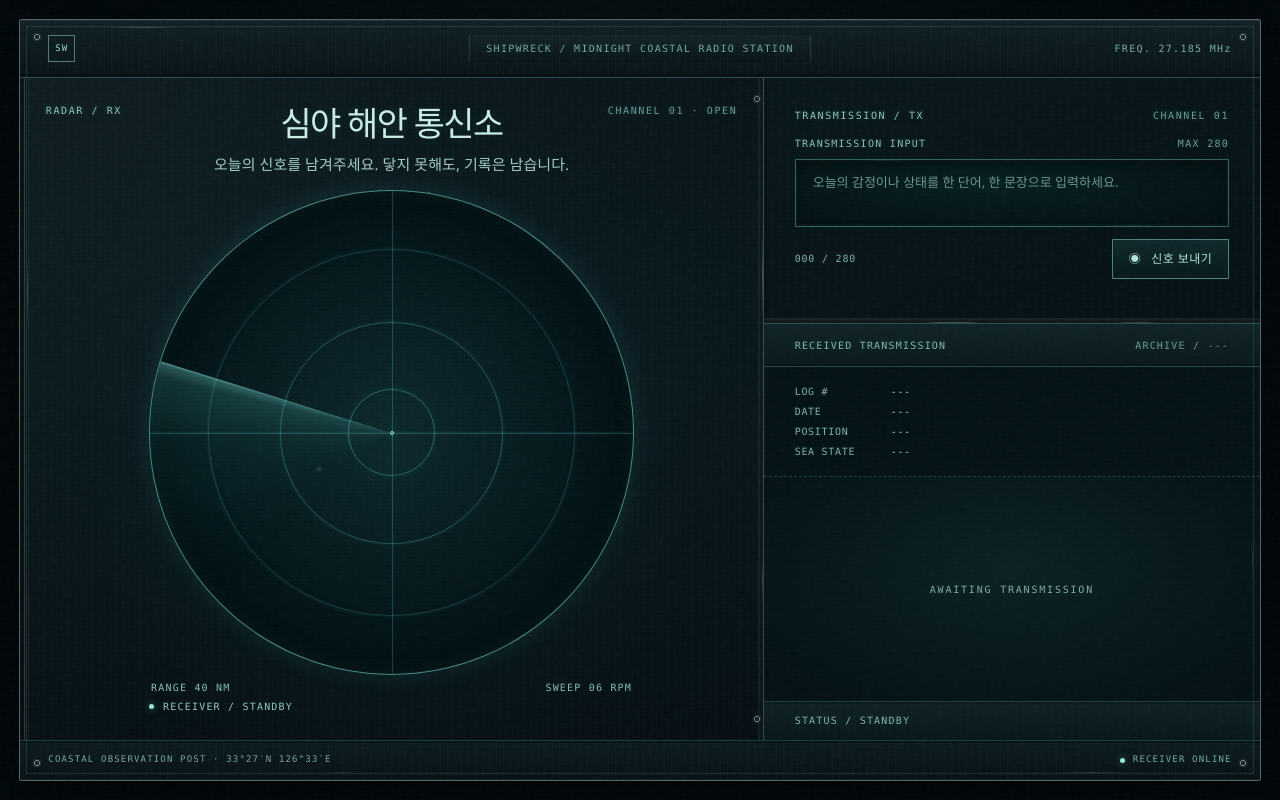
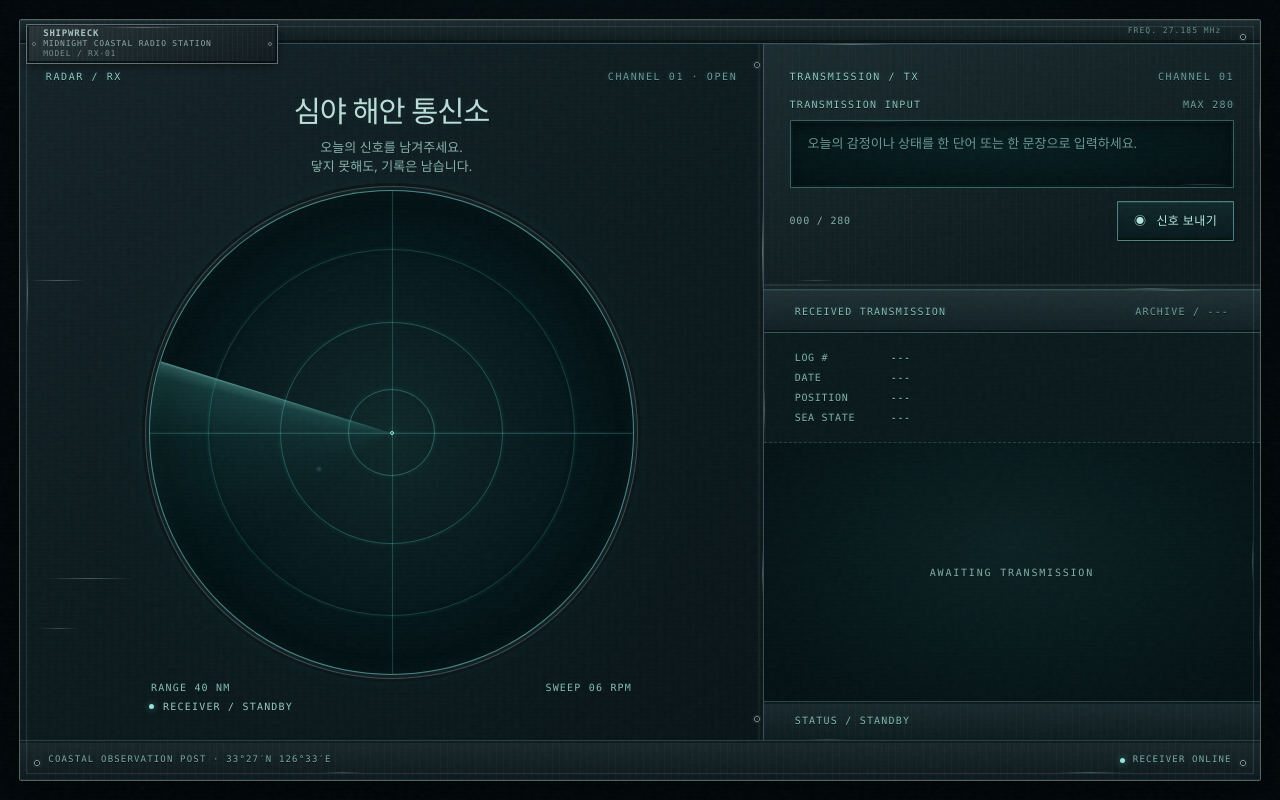
Before and after one commit to overthenebular/shipwreck, a Next.js app: page / in a window 1280 px wide. Built offline with nearby package versions, Linux system fonts and the light colour scheme.

Commit message:
Refine Shipwreck metal console

```diff
--- a/app/globals.css
+++ b/app/globals.css
@@ -44,7 +44,7 @@ button, textarea { font: inherit; }
 .equipment-frame {
   position: relative;
   display: grid;
-  grid-template-rows: 58px minmax(0, 1fr) 40px;
+  grid-template-rows: 24px minmax(0, 1fr) 40px;
   width: min(100%, 1600px);
   height: 100%;
   margin: 0 auto;
@@ -52,9 +52,9 @@ button, textarea { font: inherit; }
   border: 1px solid #536267;
   border-radius: 2px;
   background:
-    repeating-linear-gradient(90deg, rgba(184, 200, 202, .012) 0 1px, transparent 1px 6px),
-    linear-gradient(155deg, rgba(182, 203, 205, .035), transparent 36%, rgba(0, 0, 0, .09)),
-    radial-gradient(ellipse at 35% 42%, #0a1b20 0, #071318 48%, #040b0e 100%);
+    repeating-linear-gradient(0deg, rgba(174, 194, 194, .018) 0 1px, transparent 1px 5px),
+    repeating-linear-gradient(90deg, rgba(184, 200, 202, .02) 0 1px, transparent 1px 7px),
+    linear-gradient(155deg, #172429, #0c181d 48%, #080f12);
   box-shadow: inset 0 0 0 4px #070c0e, inset 0 0 0 5px rgba(163, 190, 194, .23), inset 0 0 0 8px #0a1114, inset 0 0 0 9px rgba(116, 143, 149, .11), 0 15px 50px rgba(0, 0, 0, .55);
 }
 .equipment-frame::before {
@@ -64,7 +64,6 @@ button, textarea { font: inherit; }
   z-index: 3;
   pointer-events: none;
   background:
-    radial-gradient(circle, #263338 0 1px, #050a0c 1.2px 2px, #899b9e 2.2px 2.8px, #1d2c31 3px 4px, transparent 4.8px) left 12px top 12px / 10px 10px no-repeat,
     radial-gradient(circle, #263338 0 1px, #050a0c 1.2px 2px, #899b9e 2.2px 2.8px, #1d2c31 3px 4px, transparent 4.8px) right 12px top 12px / 10px 10px no-repeat,
     radial-gradient(circle, #263338 0 1px, #050a0c 1.2px 2px, #899b9e 2.2px 2.8px, #1d2c31 3px 4px, transparent 4.8px) left 12px bottom 12px / 10px 10px no-repeat,
     radial-gradient(circle, #263338 0 1px, #050a0c 1.2px 2px, #899b9e 2.2px 2.8px, #1d2c31 3px 4px, transparent 4.8px) right 12px bottom 12px / 10px 10px no-repeat;
@@ -78,11 +77,13 @@ button, textarea { font: inherit; }
   border: 1px solid rgba(135, 164, 170, .18);
   pointer-events: none;
   background:
-    linear-gradient(90deg, transparent, rgba(161, 182, 185, .3), transparent) left 78px top 0 / 78px 1px no-repeat,
-    linear-gradient(90deg, transparent, rgba(161, 182, 185, .22), transparent) right 130px bottom 0 / 66px 1px no-repeat,
-    linear-gradient(180deg, transparent, rgba(161, 182, 185, .26), transparent) left 0 top 34% / 1px 71px no-repeat,
-    linear-gradient(180deg, transparent, rgba(161, 182, 185, .18), transparent) right 0 bottom 27% / 1px 44px no-repeat,
-    linear-gradient(90deg, transparent, rgba(161, 182, 185, .16), transparent) left 25% bottom 0 / 38px 1px no-repeat;
+    linear-gradient(90deg, transparent, rgba(176, 193, 193, .42), transparent) left 78px top 0 / 78px 1px no-repeat,
+    linear-gradient(90deg, transparent, rgba(176, 193, 193, .32), transparent) right 130px bottom 0 / 66px 1px no-repeat,
+    linear-gradient(180deg, transparent, rgba(176, 193, 193, .4), transparent) left 0 top 34% / 1px 71px no-repeat,
+    linear-gradient(180deg, transparent, rgba(176, 193, 193, .3), transparent) right 0 bottom 27% / 1px 44px no-repeat,
+    linear-gradient(90deg, transparent, rgba(176, 193, 193, .28), transparent) left 25% bottom 0 / 38px 1px no-repeat,
+    linear-gradient(90deg, transparent, rgba(187, 201, 200, .34), transparent) left 18px bottom 26% / 88px 1px no-repeat,
+    linear-gradient(90deg, transparent, rgba(187, 201, 200, .22), transparent) right 24px top 21% / 52px 1px no-repeat;
 }
 .masthead, .station-footer {
   display: grid;
@@ -95,34 +96,21 @@ button, textarea { font: inherit; }
   letter-spacing: .13em;
 }
 .masthead {
+  display: flex;
+  justify-content: flex-end;
+  padding-right: clamp(26px, 3vw, 45px);
   border-bottom: 1px solid rgba(94, 174, 171, .31);
-  background: repeating-linear-gradient(90deg, rgba(173, 193, 197, .019) 0 1px, transparent 1px 7px), linear-gradient(#102025, #081318);
+  background: repeating-linear-gradient(90deg, rgba(173, 193, 197, .03) 0 1px, transparent 1px 7px), linear-gradient(#1b292d, #0d191d);
   box-shadow: inset 0 1px rgba(197, 215, 217, .08), inset 0 -3px rgba(0, 0, 0, .32);
+  font-size: 8px;
 }
 .masthead p, .station-footer p { margin: 0; }
-.masthead p:nth-child(2) {
-  padding: 7px 16px;
-  border-left: 1px solid rgba(171, 193, 196, .16);
-  border-right: 1px solid rgba(171, 193, 196, .16);
-  background: linear-gradient(180deg, rgba(177, 196, 199, .035), rgba(0, 0, 0, .1));
-  text-shadow: 0 1px #03090b, 0 0 6px rgba(94, 211, 202, .21);
-  white-space: nowrap;
-}
-.brand-mark {
-  display: grid;
-  place-items: center;
-  width: 27px;
-  height: 27px;
-  border: 1px solid #527b7a;
-  color: #9adbd4;
-  font-size: 9px;
-}
-.frequency { justify-self: end; white-space: nowrap; }
+.frequency { color: #648c8a; white-space: nowrap; }
 .station-footer {
   grid-template-columns: 1fr 1fr;
   border-top: 1px solid rgba(94, 174, 171, .27);
   font-size: 9px;
-  background: repeating-linear-gradient(90deg, rgba(173, 193, 197, .016) 0 1px, transparent 1px 7px), linear-gradient(#0c1b1f, #071115);
+  background: repeating-linear-gradient(90deg, rgba(173, 193, 197, .03) 0 1px, transparent 1px 7px), linear-gradient(#19272b, #0d181c);
   box-shadow: inset 0 2px rgba(0, 0, 0, .3), inset 0 -1px rgba(195, 215, 218, .06);
 }
 .station-footer p:first-child { text-shadow: 0 1px #020608, 0 -1px rgba(175, 195, 199, .09); }
@@ -142,9 +130,9 @@ button, textarea { font: inherit; }
   padding: clamp(19px, 2vw, 31px);
   border-right: 1px solid rgba(161, 187, 191, .3);
   background:
-    radial-gradient(ellipse at 50% 59%, rgba(35, 116, 113, .09), transparent 58%),
-    repeating-linear-gradient(90deg, rgba(169, 190, 193, .006) 0 1px, transparent 1px 8px),
-    linear-gradient(115deg, rgba(91, 174, 171, .035), transparent 42%);
+    radial-gradient(ellipse at 50% 59%, rgba(35, 116, 113, .06), transparent 58%),
+    repeating-linear-gradient(90deg, rgba(169, 190, 193, .015) 0 1px, transparent 1px 8px),
+    linear-gradient(145deg, #152329, #0c1a1e 48%, #091417);
   box-shadow: inset -3px 0 rgba(0, 0, 0, .28), inset -5px 0 rgba(149, 180, 185, .07);
 }
 .receiver-panel::before {
@@ -153,8 +141,10 @@ button, textarea { font: inherit; }
   inset: 0;
   pointer-events: none;
   background:
-    linear-gradient(180deg, transparent, rgba(162, 183, 188, .35), transparent) right 0 top 27% / 1px 84px no-repeat,
-    linear-gradient(180deg, transparent, rgba(162, 183, 188, .22), transparent) right 0 bottom 22% / 1px 49px no-repeat;
+    linear-gradient(180deg, transparent, rgba(184, 199, 200, .46), transparent) right 0 top 27% / 1px 84px no-repeat,
+    linear-gradient(180deg, transparent, rgba(184, 199, 200, .32), transparent) right 0 bottom 22% / 1px 49px no-repeat,
+    linear-gradient(90deg, transparent, rgba(184, 199, 200, .34), transparent) left 10px top 34% / 56px 1px no-repeat,
+    linear-gradient(90deg, transparent, rgba(184, 199, 200, .25), transparent) left 18px bottom 16% / 41px 1px no-repeat;
 }
 .receiver-panel::after {
   content: "";
@@ -166,6 +156,43 @@ button, textarea { font: inherit; }
     radial-gradient(circle, #263338 0 1px, #050a0c 1.2px 2px, #899b9e 2.2px 2.8px, #1d2c31 3px 4px, transparent 4.8px) right 1px bottom 16px / 10px 10px no-repeat;
   opacity: .85;
 }
+.equipment-plate {
+  position: absolute;
+  top: -20px;
+  left: 6px;
+  z-index: 2;
+  display: grid;
+  gap: 1px;
+  width: 252px;
+  padding: 4px 16px;
+  border: 1px solid rgba(150, 170, 171, .55);
+  border-radius: 1px;
+  background:
+    linear-gradient(90deg, transparent, rgba(191, 204, 201, .3), transparent) left 18% top 0 / 46px 1px no-repeat,
+    linear-gradient(90deg, transparent, rgba(181, 197, 194, .21), transparent) right 17% bottom 0 / 37px 1px no-repeat,
+    repeating-linear-gradient(90deg, rgba(190, 204, 202, .035) 0 1px, transparent 1px 5px),
+    linear-gradient(160deg, #283438, #172226 65%, #111a1e);
+  box-shadow: inset 0 0 0 2px rgba(4, 10, 12, .65), inset 0 1px rgba(214, 224, 221, .13), inset 0 -2px rgba(0, 0, 0, .3), 0 2px 8px rgba(0, 0, 0, .45);
+  color: #8eaaa7;
+  font: 8px/1.1 var(--font-geist-mono), monospace;
+  letter-spacing: .1em;
+  pointer-events: none;
+}
+.equipment-plate::before, .equipment-plate::after {
+  content: "";
+  position: absolute;
+  top: calc(50% - 2px);
+  width: 4px;
+  height: 4px;
+  border: 1px solid #70817f;
+  border-radius: 50%;
+  background: #142023;
+  box-shadow: inset 0 0 0 1px #080f11;
+}
+.equipment-plate::before { left: 5px; }
+.equipment-plate::after { right: 5px; }
+.equipment-plate strong { color: #a6c4bf; font-size: 9px; font-weight: 600; }
+.equipment-plate small { color: #728e8b; font: inherit; }
 .panel-heading {
   display: flex;
   justify-content: space-between;
@@ -178,10 +205,8 @@ button, textarea { font: inherit; }
 }
 .panel-heading span:last-child { color: #6d9d9a; text-align: right; }
 .receiver-header {
-  display: grid;
-  grid-template-columns: minmax(0, 1fr) auto minmax(0, 1fr);
-  align-items: start;
-  gap: 12px;
+  display: flex;
+  justify-content: space-between;
   width: 100%;
 }
 .receiver-header span {
@@ -191,9 +216,12 @@ button, textarea { font: inherit; }
   white-space: nowrap;
   text-shadow: 0 1px #03090b, 0 0 5px rgba(103, 218, 208, .25);
 }
-.receiver-header span:last-child { justify-self: end; color: #6d9d9a; }
-h1 { margin: 0; color: #caebe6; font-size: clamp(28px, 2.65vw, 39px); font-weight: 400; letter-spacing: -.045em; line-height: 1.12; text-align: center; white-space: nowrap; text-shadow: 0 0 13px rgba(93, 213, 202, .12); }
-.description { margin: 10px 0 0; color: #a3ccc5; font-size: 15px; line-height: 1.6; letter-spacing: .005em; text-align: center; }
+.receiver-header span:last-child { color: #6d9d9a; }
+.intro { margin-top: 12px; text-align: center; }
+h1 { margin: 0; color: #bdded8; font-size: clamp(26px, 2.3vw, 34px); font-weight: 300; letter-spacing: -.035em; line-height: 1.1; white-space: nowrap; text-shadow: 0 0 10px rgba(93, 213, 202, .1); }
+.description { margin: 12px 0 0; color: #86b1ab; font-size: 13px; line-height: 1.35; letter-spacing: .005em; }
+.description span { display: block; }
+.description span + span { margin-top: 1px; }
 
 .radar-block { width: min(100%, 68vh, calc(100svh - 315px), 720px); margin: auto auto 0; }
 .radar {
@@ -205,7 +233,13 @@ h1 { margin: 0; color: #caebe6; font-size: clamp(28px, 2.65vw, 39px); font-weigh
   background:
     linear-gradient(0deg, transparent calc(50% - .5px), rgba(78, 168, 161, .1) 50%, transparent calc(50% + .5px)),
     radial-gradient(circle, rgba(29, 88, 86, .16), rgba(5, 23, 27, .89) 55%, #041216 100%);
-  box-shadow: inset 0 0 52px rgba(0, 0, 0, .55), inset 0 0 20px rgba(76, 197, 184, .12), 0 0 27px rgba(99, 231, 218, .09);
+  box-shadow:
+    inset 0 0 52px rgba(0, 0, 0, .55),
+    inset 0 0 20px rgba(76, 197, 184, .12),
+    0 0 0 3px #101e22,
+    0 0 0 4px rgba(153, 176, 174, .34),
+    0 0 0 7px #0a161a,
+    0 0 27px rgba(99, 231, 218, .07);
 }
 .radar::before {
   content: "";
@@ -278,27 +312,28 @@ h1 { margin: 0; color: #caebe6; font-size: clamp(28px, 2.65vw, 39px); font-weigh
 .status-text { animation: status-appear .24s ease-out both; }
 .status-dot { flex: none; width: 5px; height: 5px; border-radius: 50%; background: #95e5da; box-shadow: 0 0 7px rgba(121, 232, 219, .5); }
 
-.transmission-panel { display: grid; grid-template-rows: minmax(245px, 33fr) minmax(0, 67fr); background: #071317; box-shadow: inset 3px 0 rgba(0, 0, 0, .26); }
+.transmission-panel { display: grid; grid-template-rows: minmax(245px, 33fr) minmax(0, 67fr); background: #111e22; box-shadow: inset 3px 0 rgba(0, 0, 0, .34); }
 .input-panel {
   position: relative;
   display: flex;
   flex-direction: column;
   min-height: 0;
-  padding: clamp(20px, 2.4vw, 38px);
+  padding: clamp(19px, 2vw, 31px);
   background:
-    repeating-linear-gradient(90deg, rgba(90, 172, 166, .014) 0 1px, transparent 1px 8px),
-    linear-gradient(160deg, rgba(78, 167, 162, .028), rgba(0, 0, 0, .14));
-  box-shadow: inset 0 -3px rgba(0, 0, 0, .26), inset 0 -5px rgba(162, 188, 192, .09);
+    repeating-linear-gradient(90deg, rgba(176, 194, 192, .021) 0 1px, transparent 1px 7px),
+    linear-gradient(160deg, #1b2b2f, #0d1a1e 75%);
+  box-shadow: inset 0 1px rgba(208, 221, 217, .05), inset 0 -3px rgba(0, 0, 0, .36), inset 0 -5px rgba(162, 188, 192, .13);
 }
 .input-panel::after {
   content: "";
   position: absolute;
-  left: 22%;
-  right: 11%;
-  bottom: 0;
-  height: 1px;
+  inset: 0;
   pointer-events: none;
-  background: linear-gradient(90deg, transparent 0 16%, rgba(169, 189, 193, .3) 20% 28%, transparent 32% 74%, rgba(169, 189, 193, .22) 77% 82%, transparent 86%);
+  background:
+    linear-gradient(90deg, transparent, rgba(188, 202, 199, .38), transparent) left 12% top 0 / 74px 1px no-repeat,
+    linear-gradient(90deg, transparent, rgba(188, 202, 199, .3), transparent) right 18% bottom 0 / 58px 1px no-repeat,
+    linear-gradient(180deg, transparent, rgba(188, 202, 199, .28), transparent) right 0 top 28% / 1px 51px no-repeat,
+    linear-gradient(90deg, transparent, rgba(188, 202, 199, .2), transparent) left 7% bottom 8px / 39px 1px no-repeat;
 }
 .signal-form { display: flex; flex: 1; flex-direction: column; min-height: 0; margin-top: 16px; }
 .field-heading, .form-row { display: flex; justify-content: space-between; align-items: center; gap: 12px; }
@@ -345,8 +380,9 @@ button {
   letter-spacing: .035em;
   cursor: pointer;
   transition: background .2s, border-color .2s;
+  box-shadow: inset 0 1px rgba(181, 224, 214, .12), inset 0 -2px rgba(0, 0, 0, .38), 0 1px 3px rgba(0, 0, 0, .26);
 }
-button:hover:not(:disabled), button:focus-visible { border-color: rgba(170, 245, 231, .83); background: #173438; box-shadow: 0 0 9px rgba(100, 224, 210, .13); }
+button:hover:not(:disabled), button:focus-visible { border-color: rgba(170, 245, 231, .83); background: #173438; box-shadow: inset 0 1px rgba(181, 224, 214, .18), inset 0 -2px rgba(0, 0, 0, .38), 0 0 9px rgba(100, 224, 210, .13); }
 button:disabled { opacity: .58; cursor: wait; }
 
 .log-card {
@@ -356,8 +392,8 @@ button:disabled { opacity: .58; cursor: wait; }
   min-height: 0;
   overflow: hidden;
   border-top: 1px solid rgba(106, 189, 181, .35);
-  background: repeating-linear-gradient(90deg, rgba(88, 177, 170, .01) 0 1px, transparent 1px 9px), #061418;
-  box-shadow: inset 0 3px rgba(0, 0, 0, .28), inset 0 0 0 2px rgba(145, 174, 179, .055);
+  background: repeating-linear-gradient(90deg, rgba(179, 195, 193, .018) 0 1px, transparent 1px 8px), linear-gradient(#17272b, #0b1a1e);
+  box-shadow: inset 0 3px rgba(0, 0, 0, .36), inset 0 0 0 2px rgba(145, 174, 179, .09);
   text-align: left;
 }
 .log-card::before {
@@ -370,6 +406,17 @@ button:disabled { opacity: .58; cursor: wait; }
   pointer-events: none;
   background: linear-gradient(90deg, transparent, rgba(171, 194, 198, .3) 26% 35%, transparent 42% 68%, rgba(171, 194, 198, .2) 74%, transparent);
 }
+.log-card::after {
+  content: "";
+  position: absolute;
+  inset: 0;
+  pointer-events: none;
+  background:
+    linear-gradient(180deg, transparent, rgba(187, 204, 202, .32), transparent) left 0 top 24% / 1px 46px no-repeat,
+    linear-gradient(180deg, transparent, rgba(187, 204, 202, .22), transparent) right 0 bottom 20% / 1px 56px no-repeat,
+    linear-gradient(90deg, transparent, rgba(187, 204, 202, .26), transparent) right 12% top 0 / 63px 1px no-repeat,
+    linear-gradient(90deg, transparent, rgba(187, 204, 202, .2), transparent) left 9% bottom 0 / 45px 1px no-repeat;
+}
 .log-card > header, .log-card > footer {
   display: flex;
   align-items: center;
@@ -381,9 +428,9 @@ button:disabled { opacity: .58; cursor: wait; }
   letter-spacing: .12em;
   text-shadow: 0 1px #03090b, 0 0 5px rgba(91, 207, 195, .21);
 }
-.log-card > header { border-bottom: 1px solid rgba(103, 179, 173, .25); background: linear-gradient(#102327, #0a191d); box-shadow: inset 0 -2px rgba(0, 0, 0, .26); }
+.log-card > header { border-bottom: 1px solid rgba(103, 179, 173, .28); background: linear-gradient(#203034, #101f23); box-shadow: inset 0 1px rgba(202, 221, 215, .06), inset 0 -2px rgba(0, 0, 0, .38); }
 .log-card > header span { color: #729e9a; }
-.log-card > footer { border-top: 1px solid rgba(103, 179, 173, .25); color: #85b8b1; background: repeating-linear-gradient(90deg, rgba(93, 180, 172, .01) 0 1px, transparent 1px 7px), linear-gradient(#102126, #08171b); box-shadow: inset 0 2px rgba(0, 0, 0, .28); }
+.log-card > footer { border-top: 1px solid rgba(103, 179, 173, .28); color: #85b8b1; background: repeating-linear-gradient(90deg, rgba(185, 198, 194, .025) 0 1px, transparent 1px 7px), linear-gradient(#19292d, #0d1b1f); box-shadow: inset 0 2px rgba(0, 0, 0, .36); }
 .log-card p { margin: 0; }
 .log-meta {
   display: grid;
@@ -422,27 +469,21 @@ button:disabled { opacity: .58; cursor: wait; }
   .station { grid-template-columns: minmax(0, 1fr) minmax(0, 1fr); }
   .receiver-panel, .input-panel { padding: 22px; }
   .radar-block, .receiver-status { width: min(100%, 60vh, calc(100svh - 320px), 470px); }
-  h1 { font-size: clamp(24px, 2.7vw, 30px); }
+  h1 { font-size: clamp(24px, 2.4vw, 29px); }
   .log-card > header, .log-card > footer { padding: 0 22px; }
   .log-meta, .log-body { padding-left: 22px; padding-right: 22px; }
 }
 
-@media (max-width: 860px) {
-  .receiver-header { grid-template-columns: 1fr auto; row-gap: 18px; }
-  .receiver-header h1 { grid-column: 1 / -1; grid-row: 2; }
-}
-
 @media (max-width: 700px) {
   .station-shell { height: auto; min-height: 100svh; padding: 8px; }
-  .equipment-frame { height: auto; min-height: calc(100svh - 16px); grid-template-rows: 52px auto 40px; }
-  .masthead { grid-template-columns: auto 1fr; padding: 0 17px; font-size: 8px; }
-  .masthead p:nth-child(2) { white-space: normal; }
+  .equipment-frame { height: auto; min-height: calc(100svh - 16px); grid-template-rows: 24px auto 40px; }
   .frequency { display: none; }
   .station { display: block; }
-  .receiver-panel { padding: 22px 20px 24px; border-right: 0; border-bottom: 1px solid var(--line); }
+  .receiver-panel { padding: 26px 20px 24px; border-right: 0; border-bottom: 1px solid var(--line); }
   .receiver-panel::after { display: none; }
-  h1 { font-size: clamp(30px, 8vw, 40px); }
-  .description span { display: block; }
+  .equipment-plate { left: 5px; }
+  .intro { margin-top: 15px; }
+  h1 { font-size: clamp(27px, 7vw, 34px); }
   .radar-block { width: min(84vw, 430px); margin: 24px auto 0; }
   .receiver-status { width: min(84vw, 430px); margin-top: 18px; }
   .transmission-panel { grid-template-rows: auto minmax(400px, auto); }
--- a/app/page.tsx
+++ b/app/page.tsx
@@ -66,19 +66,24 @@ export default function Home() {
       <div className="noise" aria-hidden="true" />
       <div className="equipment-frame">
         <header className="masthead">
-          <span className="brand-mark" aria-hidden="true">SW</span>
-          <p>SHIPWRECK / MIDNIGHT COASTAL RADIO STATION</p>
           <p className="frequency">FREQ. 27.185 MHz</p>
         </header>
 
         <div className="station">
           <section className="receiver-panel" aria-labelledby="station-title">
+            <div className="equipment-plate" aria-label="Shipwreck, Midnight Coastal Radio Station, model RX-01">
+              <strong>SHIPWRECK</strong>
+              <span>MIDNIGHT COASTAL RADIO STATION</span>
+              <small>MODEL / RX-01</small>
+            </div>
             <div className="receiver-header">
               <span>RADAR / RX</span>
-              <h1 id="station-title">심야 해안 통신소</h1>
               <span>CHANNEL 01 · OPEN</span>
             </div>
-            <p className="description"><span>오늘의 신호를 남겨주세요.</span>{" "}<span>닿지 못해도, 기록은 남습니다.</span></p>
+            <div className="intro">
+              <h1 id="station-title">심야 해안 통신소</h1>
+              <p className="description"><span>오늘의 신호를 남겨주세요.</span><span>닿지 못해도, 기록은 남습니다.</span></p>
+            </div>
             <Radar />
             <p className="receiver-status" role="status" aria-live="polite"><span className="status-dot" /><span key={receiverStatus} className="status-text">{receiverStatus}</span></p>
           </section>
--- a/components/SignalInput.tsx
+++ b/components/SignalInput.tsx
@@ -19,7 +19,7 @@ export function SignalInput({ value, onValueChange, onGenerate, loading, error }
   return (
     <form className="signal-form" onSubmit={submit}>
       <div className="field-heading"><label htmlFor="signal">TRANSMISSION INPUT</label><span>MAX 280</span></div>
-      <textarea id="signal" value={value} maxLength={280} onChange={(e) => onValueChange(e.target.value)} placeholder="오늘의 감정이나 상태를 한 단어, 한 문장으로 입력하세요." aria-describedby="signal-message signal-count" disabled={loading} />
+      <textarea id="signal" value={value} maxLength={280} onChange={(e) => onValueChange(e.target.value)} placeholder="오늘의 감정이나 상태를 한 단어 또는 한 문장으로 입력하세요." aria-describedby="signal-message signal-count" disabled={loading} />
       <div className="form-row">
         <p id="signal-count" className="character-count">{String(value.length).padStart(3, "0")} / 280</p>
         <button type="submit" disabled={loading}><span aria-hidden="true">◉</span>{loading ? "신호 해석 중..." : "신호 보내기"}</button>
```
